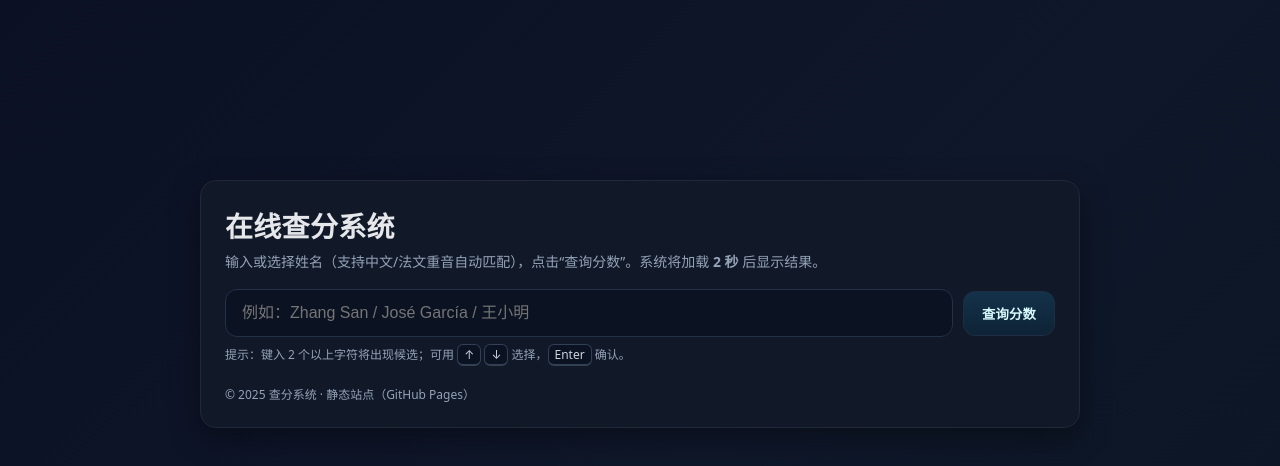
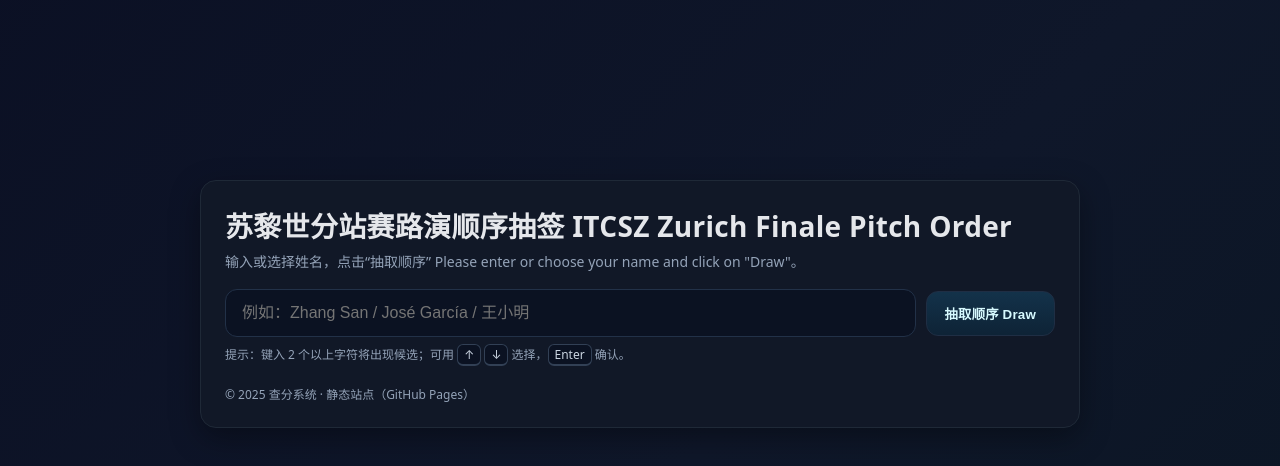
Before and after one commit to ajtis-collab/itcsz_zurich, a plain HTML site: page index.html in a window 1280 px wide. Shown: the part 96-562 px from the top of the page. Drawn offline with Linux system fonts and the light colour scheme.

Commit message:
Update title and content for ITCSZ Zurich event

```diff
--- a/index.html
+++ b/index.html
@@ -3,7 +3,7 @@
 <head>
   <meta charset="utf-8" />
   <meta name="viewport" content="width=device-width,initial-scale=1" />
-  <title>在线查分系统</title>
+  <title>ITCSZ Zurich Finale Pitch Order</title>
   <style>
     .logo {
     position: fixed;
@@ -93,12 +93,12 @@
   <div class="wrap">
   <div class="wrap">
     <div class="card">
-      <h1>在线查分系统</h1>
-      <div class="sub">输入或选择姓名（支持中文/法文重音自动匹配），点击“查询分数”。系统将加载 <b>2 秒</b> 后显示结果。</div>
+      <h1>苏黎世分站赛路演顺序抽签 ITCSZ Zurich Finale Pitch Order</h1>
+      <div class="sub">输入或选择姓名，点击“抽取顺序” Please enter or choose your name and click on "Draw"。</div>
 
       <div class="search" role="search">
         <input id="nameInput" type="text" placeholder="例如：Zhang San / José García / 王小明" autocomplete="off" aria-autocomplete="list" aria-haspopup="listbox" aria-expanded="false" />
-        <button id="searchBtn" type="button">查询分数</button>
+        <button id="searchBtn" type="button">抽取顺序 Draw</button>
         <div id="dropdown" class="dropdown" role="listbox" aria-label="姓名候选列表"></div>
       </div>
       <div class="hint">提示：键入 2 个以上字符将出现候选；可用 <span class="kbd">↑</span> <span class="kbd">↓</span> 选择，<span class="kbd">Enter</span> 确认。</div>
```
